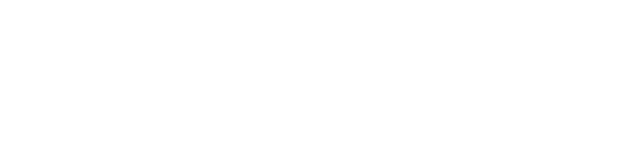
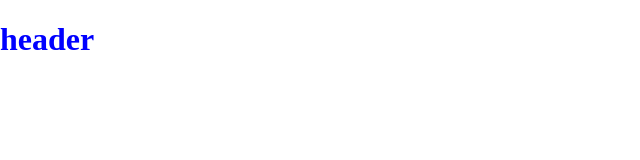
Before and after one commit to itaddiction/rootfolder-skabelon, a plain HTML site: page rootfolder-skabelon/index.html in a window 1280 px wide. Shown: the whole page, without its empty margins (0-640 px from the left). Drawn offline with Linux system fonts and the light colour scheme.

Commit message:
Update index.html
tilføjede header

```diff
--- a/rootfolder-skabelon/index.html
+++ b/rootfolder-skabelon/index.html
@@ -16,7 +16,9 @@
         <nav></nav>
     </header>
 
-    <main></main>
+    <main>
+        <h1>header</h1>
+    </main>
 
     <footer></footer>
 </body>
```
